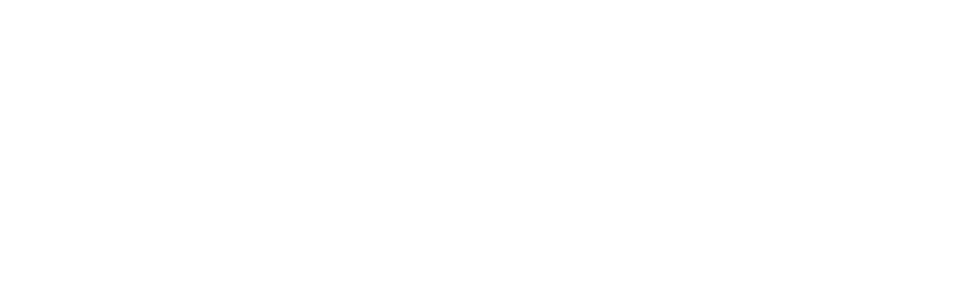
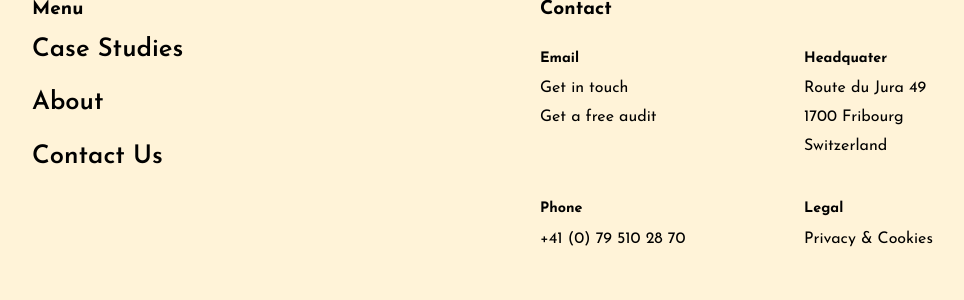
Before and after one commit to superneutrino8/agency-rebuilt, a React (Create React App) app: page / in a window 1280 px wide. Shown: the top 300 px of the page, without its empty margins (100-1064 px from the left). Built offline with nearby package versions, Linux system fonts and the light colour scheme.

Commit message:
Navbar structure ready

```diff
--- a/src/App.jsx
+++ b/src/App.jsx
@@ -26,6 +26,7 @@
 
   return (
     <div className="App">
+      {/* <Header /> */}
       <Navigation />
       {/* <Header />
       {routes.map(({ route, Component }) => {
--- a/src/components/navigation.jsx
+++ b/src/components/navigation.jsx
@@ -1,21 +1,76 @@
 import React from "react";
+import { NavLink } from "react-router-dom";
 
 const Navigation = () => {
   return (
-    <div className="Navigation">
+    <nav className="Navigation">
       <div className="container">
-        <div className="Navigation___Columns">
-          <div className="Navigation___Column">
-            <div className="Navigation__ColumnTitle"></div>
-            <div className="Navigation__List"></div>
-          </div>
-          <div className="Navigation___Column">
-            <div className="Navigation__ColumnTitle"></div>
-            <div className="Navigation__List"></div>
+        <div className="row">
+          <div className="Navigation__Columns">
+            <div className="Navigation__Column">
+              <div className="Navigation__ColumnTitle">
+                <span>Menu</span>
+              </div>
+              <div className="Navigation__Link">
+                <NavLink to="/case-studies" exact>
+                  Case Studies
+                </NavLink>
+                <NavLink to="/about" exact>
+                  About
+                </NavLink>
+                <NavLink to="/contact-us" exact>
+                  Contact Us
+                </NavLink>
+              </div>
+            </div>
+            <div className="Navigation__Column">
+              <div className="Navigation__ColumnTitle">Contact</div>
+              <div className="Navigation__List">
+                <div className="Navigation__LinkGroup">
+                  <div className="Navigation__LinkGroup--Title">
+                    <p>Email</p>
+                  </div>
+                  <div className="Navigation__LinkGroup--Info">
+                    <NavLink to="/contact-us" exact>
+                      Get in touch
+                    </NavLink>
+                    <NavLink to="/contact-us" exact>
+                      Get a free audit
+                    </NavLink>
+                  </div>
+                </div>
+                <div className="Navigation__LinkGroup">
+                  <div className="Navigation__LinkGroup--Title">
+                    <p>Headquater</p>
+                  </div>
+                  <div className="Navigation__LinkGroup--Info">
+                    <p>Route du Jura 49</p>
+                    <p>1700 Fribourg</p>
+                    <p>Switzerland</p>
+                  </div>
+                </div>
+                <div className="Navigation__LinkGroup">
+                  <div className="Navigation__LinkGroup--Title">
+                    <p>Phone</p>
+                  </div>
+                  <div className="Navigation__LinkGroup--Info">
+                    <p>+41 (0) 79 510 28 70</p>
+                  </div>
+                </div>
+                <div className="Navigation__LinkGroup">
+                  <div className="Navigation__LinkGroup--Title">
+                    <p>Legal</p>
+                  </div>
+                  <div className="Navigation__LinkGroup--Info">
+                    <p>Privacy & Cookies</p>
+                  </div>
+                </div>
+              </div>
+            </div>
           </div>
         </div>
       </div>
-    </div>
+    </nav>
   );
 };
 
--- a/src/styles/components/navigation.scss
+++ b/src/styles/components/navigation.scss
@@ -1,2 +1,72 @@
-nav {
+.Navigation {
+  background-color: $yellow;
+  height: 100vh;
+  width: 100vw;
+  position: fixed;
+  top: 0;
+  left: 0;
+
+  a {
+    display: block;
+    position: relative;
+    text-decoration: none;
+    color: $black;
+    width: fit-content;
+    &:after {
+      content: "";
+      width: 0%;
+      height: 2px;
+      display: block;
+      background-color: $black;
+      position: absolute;
+      right: 0;
+      margin-top: 5px;
+      transition: 0.4s ease;
+    }
+    &:hover {
+      &:after {
+        width: 100%;
+        left: 0;
+        background: $black;
+      }
+    }
+  }
+
+  .Navigation__Columns {
+    height: 100%;
+    width: 100%;
+    display: flex;
+    .Navigation__Column {
+      width: 45vw;
+      .Navigation__ColumnTitle {
+        font-weight: 700;
+        font-size: 1.2rem;
+        margin-bottom: 1.1rem;
+      }
+      .Navigation__Link a {
+        display: block;
+        margin-bottom: 1.8rem;
+        font-weight: 600;
+        font-size: 1.6rem;
+      }
+      .Navigation__List {
+        display: grid;
+        grid-template-columns: repeat(2, 1fr);
+        gap: 20px;
+        .Navigation__LinkGroup {
+          .Navigation__LinkGroup--Title p {
+            font-size: 0.9rem;
+            font-weight: 700;
+            margin: 0;
+            margin: 0.9rem 0;
+          }
+          .Navigation__LinkGroup--Info p,
+          .Navigation__LinkGroup--Info a {
+            margin: 0;
+            margin-bottom: 0.8rem;
+          }
+        }
+      }
+    }
+  }
 }
--- a/src/styles/variables.scss
+++ b/src/styles/variables.scss
@@ -1,2 +1,3 @@
 $black: #000000;
 $white: #ffffff;
+$yellow: #fff3d8;
```
